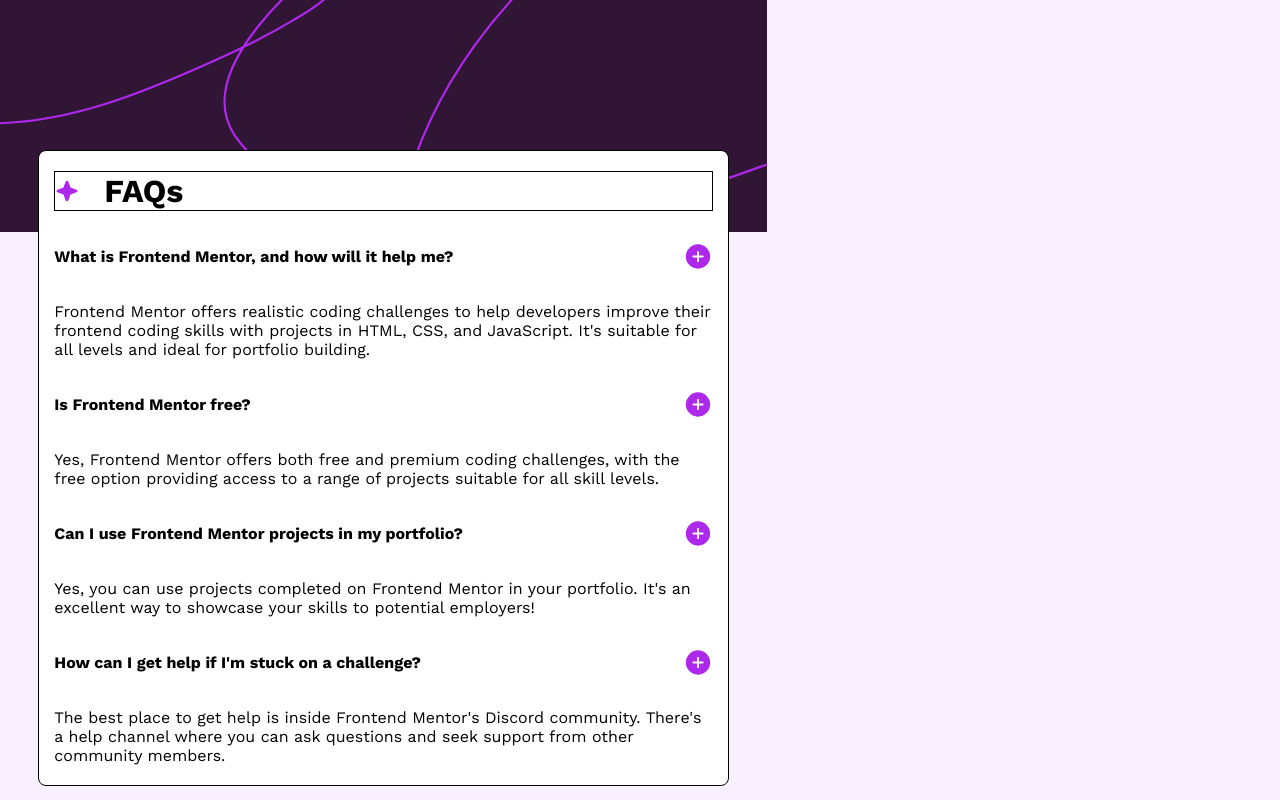
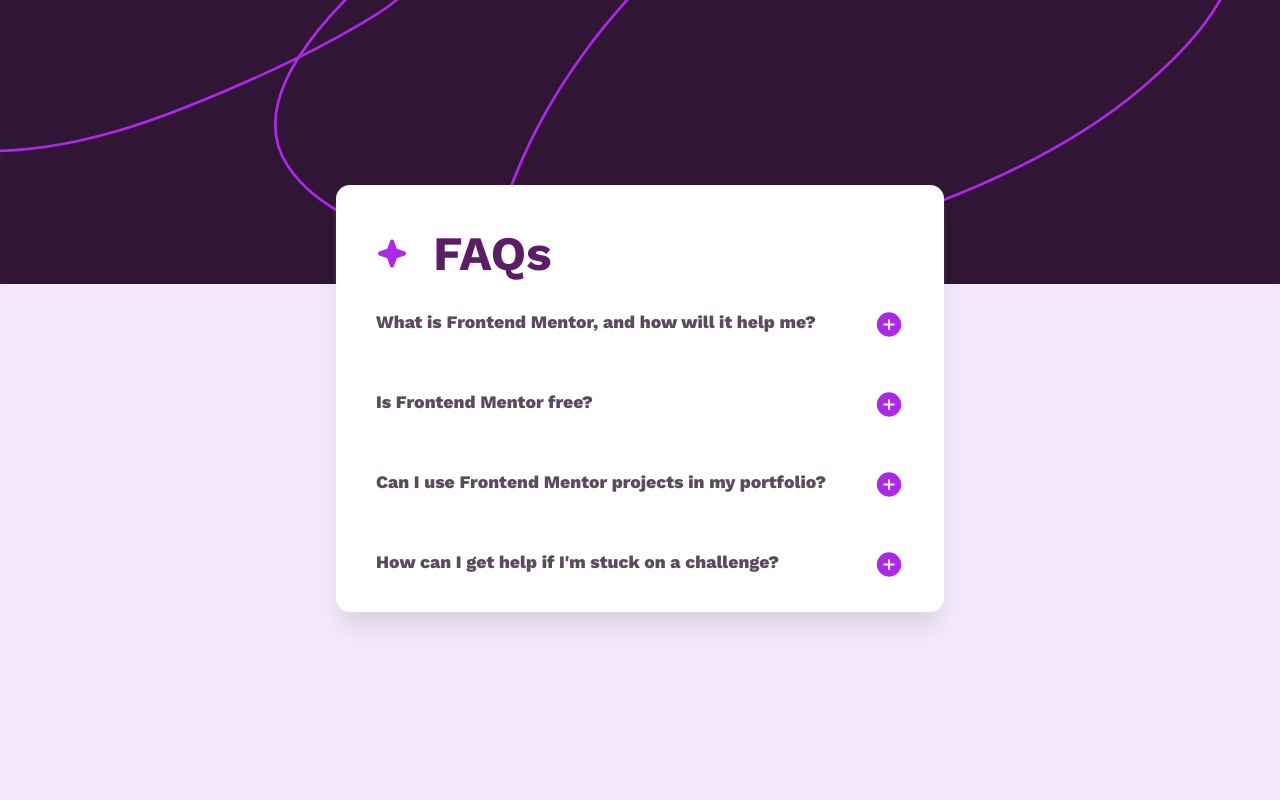
Before and after one commit to Arfirpo/faq-accordion-main, a plain HTML site: page index.html in a window 1280 px wide. Drawn offline with Linux system fonts and the light colour scheme.

Commit message:
continue with the icons toggle

```diff
--- a/index.html
+++ b/index.html
@@ -23,53 +23,65 @@
             <h1>FAQs</h1>
           </section>
           <section class="q-a-sec">
-            <div class="q-a-section">
-              <div class="question">
-                <h4>What is Frontend Mentor, and how will it help me?</h4>
-                <img src="./assets/images/icon-plus.svg" alt="plus icon" />
-              </div>
+            <details class="question-container__s2-details">
+              <summary class="question-container__s2-summary">
+                What is Frontend Mentor, and how will it help me?
+                <img
+                  class="question-container__s2-details-icon"
+                  id="question-1"
+                  src="./assets/images/icon-plus.svg"
+                  alt="plus icon"
+                />
+              </summary>
               <p class="answer">
                 Frontend Mentor offers realistic coding challenges to help
                 developers improve their frontend coding skills with projects in
-                HTML, CSS, and JavaScript. It's suitable for all levels and ideal
-                for portfolio building.
+                HTML, CSS, and JavaScript. It's suitable for all levels and
+                ideal for portfolio building.
               </p>
-            </div>
-            <div class="q-a-section">
-              <div class="question">
-                <h4>Is Frontend Mentor free?</h4>
-                <img src="./assets/images/icon-plus.svg" alt="plus icon" />
-              </div>
+            </details>
+            <details class="question-container__s2-details">
+              <summary class="question-container__s2-summary">
+                Is Frontend Mentor free?<img
+                  class="question-container__s2-details-icon"
+                  id="question-2"
+                  src="./assets/images/icon-plus.svg"
+                  alt="plus icon"
+                />
+              </summary>
               <p class="answer">
                 Yes, Frontend Mentor offers both free and premium coding
                 challenges, with the free option providing access to a range of
                 projects suitable for all skill levels.
               </p>
-            </div>
-            <div class="q-a-section">
-              <div class="question">
-                <h4>Can I use Frontend Mentor projects in my portfolio?</h4>
-                <img src="./assets/images/icon-plus.svg" alt="plus icon" />
-              </div>
+            </details>
+            <details class="question-container__s2-details">
+              <summary class="question-container__s2-summary">
+                Can I use Frontend Mentor projects in my portfolio?<img
+                  class="question-container__s2-details-icon"
+                  id="question-3"
+                  src="./assets/images/icon-plus.svg"
+                  alt="plus icon"
+                />
+              </summary>
               <p class="answer">
                 Yes, you can use projects completed on Frontend Mentor in your
                 portfolio. It's an excellent way to showcase your skills to
                 potential employers!
               </p>
-            </div>
-            <div class="q-a-section">
-              <div class="question">
-                <h4>
-                  How can I get help if I'm stuck on a challenge?
-                </h4>
-                <img src="./assets/images/icon-plus.svg" alt="plus icon" />
-              </div>
+            </details>
+            <details class="question-container__s2-details">
+              <summary class="question-container__s2-summary">How can I get help if I'm stuck on a challenge?<img
+                  class="question-container__s2-details-icon"
+                  id="question-4"
+                  src="./assets/images/icon-plus.svg"
+                  alt="plus icon"
+                />
+              </summary>
               <p class="answer">
-                The best place to get help is inside Frontend Mentor's Discord
-                community. There's a help channel where you can ask questions and
-                seek support from other community members.
+                The best place to get help is inside Frontend Mentor's Discord community. There's a help channel where you can ask questions and seek support from other community members.
               </p>
-            </div>
+            </details>
           </section>
         </div>
       </main>
@@ -80,5 +92,6 @@
         >. Coded by <a href="#">Your Name Here</a>.
       </footer>
     </div>
+    <script src="./main.js"></script>
   </body>
 </html>
--- /dev/null
+++ b/main.js
@@ -0,0 +1,13 @@
+const plusIcons = document.querySelectorAll(".plus-icon");
+
+plusIcons.forEach(function (img) {
+  img.addEventListener("click", function () {
+    if (img.src.endsWith("icon-plus.svg")) {
+      img.src = "./assets/images/icon-minus.svg";
+      img.alt = "icon minus";
+    } else {
+      img.src = "./assets/images/icon-plus.svg";
+      img.alt = "icon plus";
+    }
+  });
+});
--- a/style.css
+++ b/style.css
@@ -1,8 +1,9 @@
 /*VARIABLES*/
 :root {
   --White: hsl(0, 0%, 100%);
-  --lightPink: hsl(275, 100%, 97%);
-  --grayishPurple: hsl(292, 16%, 49%);
+  --lightPink: hsl(276, 71%, 95%);
+  --grayishPurple: hsl(290, 11%, 33%);
+  --paragraph: hsl(291, 16%, 63%);
   --darkPurple: hsl(292, 42%, 14%);
 }
 
@@ -38,11 +39,10 @@
   font-style: italic;
 }
 
-.container{
+.container {
   min-width: 20rem;
   width: 100%;
   height: max-content;
-  max-width: 47.9375rem;
   position: relative;
 }
 
@@ -50,18 +50,17 @@
   min-width: 20rem;
   width: 100%;
   min-height: 14.5rem;
-  height: 30%;
-  max-width: 47.9375rem;
   background-image: url(./assets/images/background-pattern-mobile.svg);
   background-repeat: no-repeat;
   background-size: cover;
-  @media (min-width: 26.625rem) {
-    background-image: url(
-      ./assets/images/background-pattern-desktop.svg);
+  @media (min-width: 48rem) {
+    background-image: url(./assets/images/background-pattern-desktop.svg);
+    background-size: 100%;
+    height: 20.125rem;
   }
 }
 
-main{
+main {
   width: 100%;
   height: 70%;
 }
@@ -70,42 +69,67 @@
   width: 75%;
 }
 
-.main-card{
-  border: 1px solid #000;
+.main-card {
   width: 90%;
-  border-radius: .5rem;
-  padding: 1.25rem .9375rem;
+  border-radius: 0.875rem;
+  max-width: 25rem;
+  padding: 1.25rem 0.9375rem;
   position: absolute;
   background: var(--White);
   top: 150px;
   left: 0;
   right: 0;
   margin: 0 auto;
+  box-shadow: 0 20px 25px -5px rgb(0 0 0 / 0.1),
+    0 8px 10px -6px var(--lightPink);
+  @media (min-width: 48rem) {
+        top: 100px;
+    padding: 2.5rem;
+    max-width: 38rem;
+  }
+  @media (min-width: 56.25rem) {
+    top: 120px;
+  }
+  @media (min-width: 64rem) {
+    top: 160px;
+  }
+  @media (min-width: 75rem) {
+    top: 185px;
+  }
 }
 
-.card-top{
-  border: 1px solid #000;
+.card-top {
   display: flex;
   align-items: center;
   gap: 25px;
   margin-bottom: 1.875rem;
 }
 
-.card-top > h1{
+.card-top > h1 {
   font-size: xx-large;
+  color: hsl(291, 56%, 26%);
+  @media (min-width: 48rem) {
+    font-size: 3rem;
+  }
 }
 
 .card-top > img {
   width: 1.5rem;
+  @media (min-width: 48rem) {
+    width: 2rem;
+  }
 }
 
-.q-a-sec{
+.q-a-sec {
   display: flex;
   flex-direction: column;
-  gap: 1.875rem;
+  gap: 2.8rem;
+  @media (min-width: 48rem) {
+    gap: 3.75rem;
+  }
 }
 
-.q-a-section{
+.q-a-section {
   display: flex;
   flex-direction: column;
   justify-content: center;
@@ -118,6 +142,34 @@
   align-items: center;
 }
 
+.question-container__s2-details {
+  position: relative;
+}
+
+.question-container__s2-summary {
+  width: 75%;
+  font-weight: 800;
+  color: var(--grayishPurple);
+  @media (min-width: 48rem) {
+    width: 100%;
+    font-size: 1.1rem;
+  }
+}
+
+.question-container__s2-details-icon {
+  position: absolute;
+  width: 30px;
+  right: 0;
+  top: -3px;
+}
+
+.answer {
+  padding-top: 1.25rem;
+  color: var(--paragraph);
+  line-height: 1.5;
+  @media (min-width: 48rem) {
+  }
+}
 
 .attribution {
   font-size: 11px;
```
